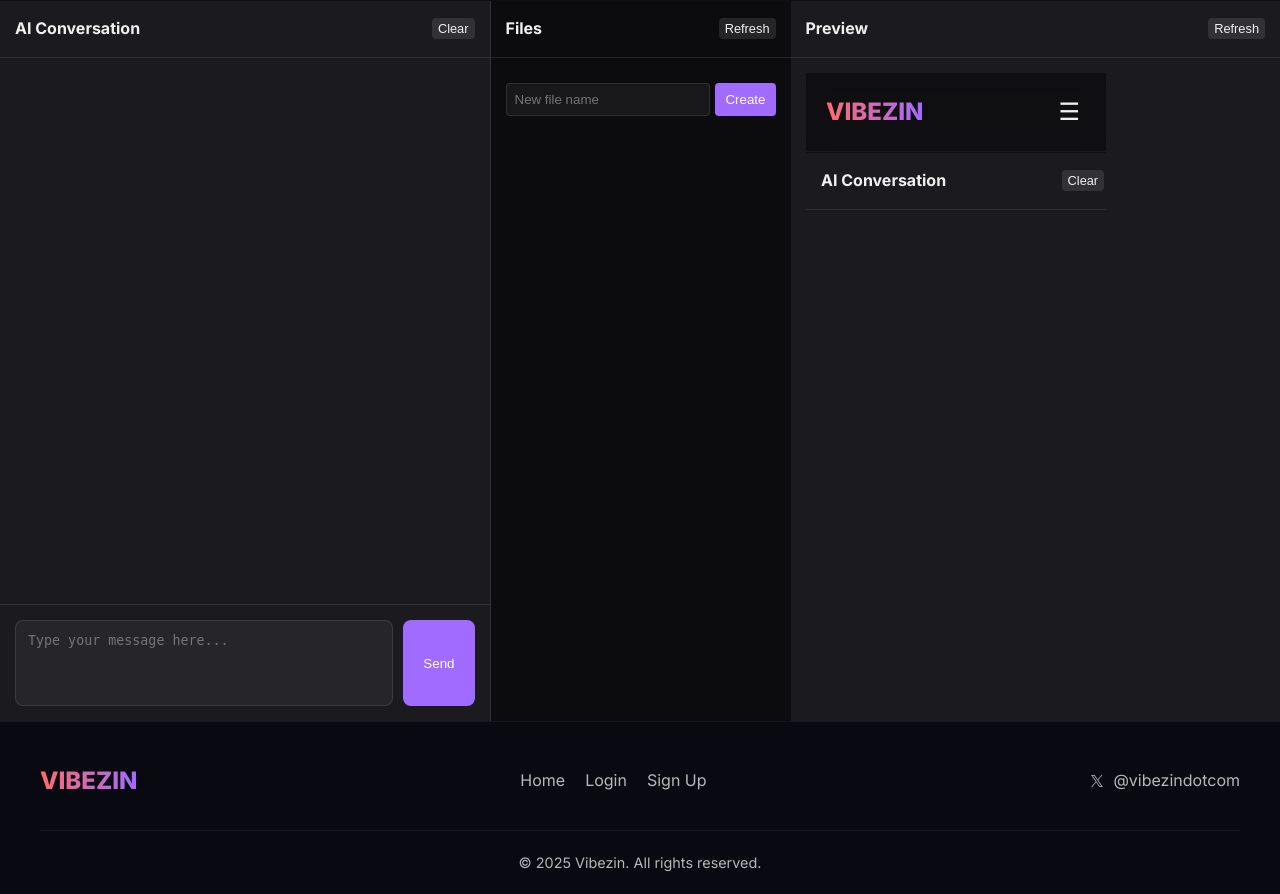
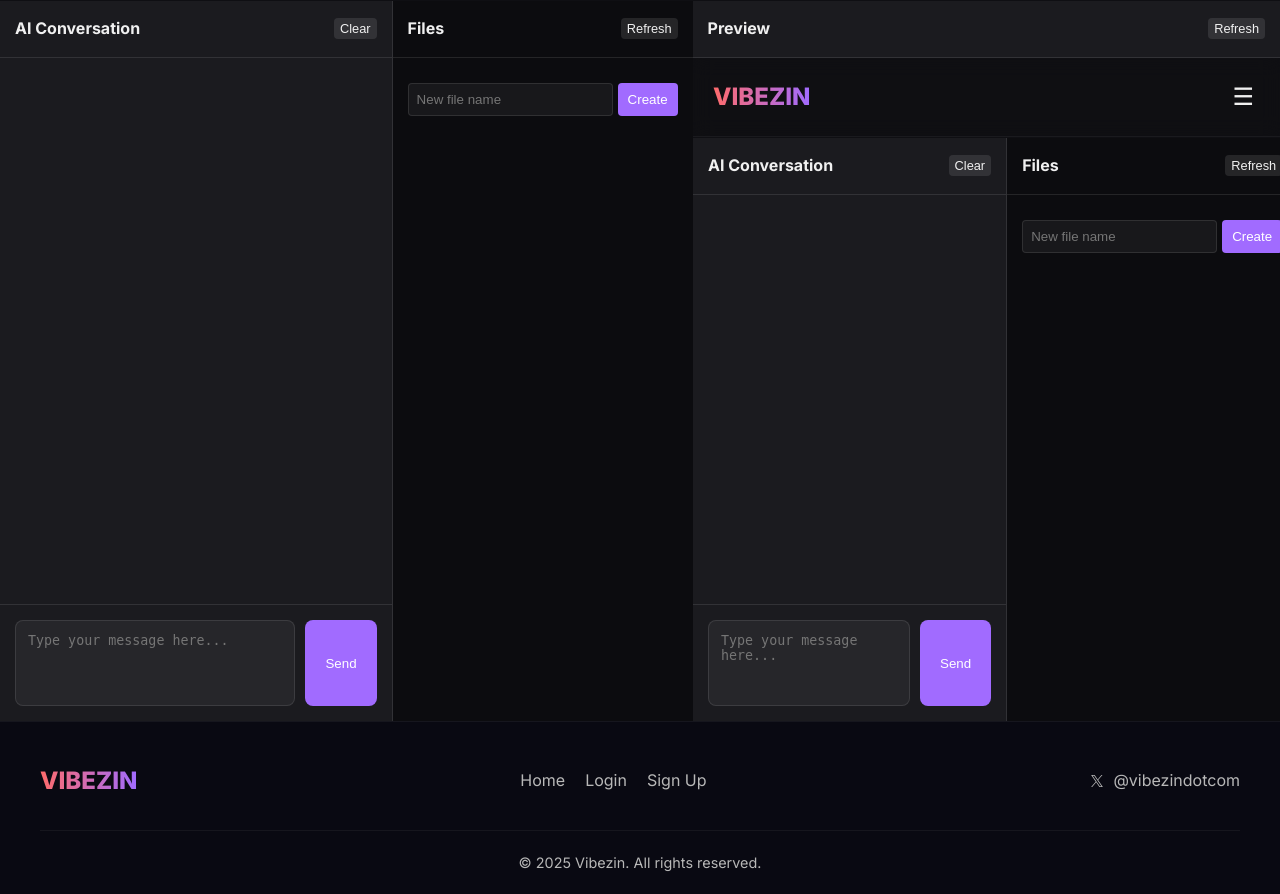
Before and after one commit to vibe-base/vibezin, a Django app: template vibezin/templates/vibezin/vibe_ai_builder.html in a window 1280 px wide. Shown: the part 79-973 px from the top of the page. Run offline with Django 5.2, Linux system fonts and the light colour scheme; the template is opened without the code that fills it, so the values that code supplies are empty.

Commit message:
Ensuring it takes up 100% of the available space in the right panel Giving it more space compared to the other panels Setting minimum dimensions to ensure it's always visible and usable Removing padding that was limiting the iframe's size

```diff
--- a/vibezin/templates/vibezin/vibe_ai_builder.html
+++ b/vibezin/templates/vibezin/vibe_ai_builder.html
@@ -26,10 +26,11 @@
     }
 
     .preview-panel {
-        flex: 1;
+        flex: 1.5; /* Give the preview panel more space */
         display: flex;
         flex-direction: column;
         background: var(--card-bg);
+        min-width: 500px; /* Ensure a minimum width */
     }
 
     .panel-header {
@@ -45,6 +46,13 @@
         flex: 1;
         overflow-y: auto;
         padding: 15px;
+        display: flex;
+        flex-direction: column;
+    }
+
+    /* Special case for preview panel content - no padding */
+    .preview-panel .panel-content {
+        padding: 0;
     }
 
     .panel-footer {
@@ -252,6 +260,10 @@
         flex: 1;
         border: none;
         background: white;
+        width: 100%;
+        height: 100%;
+        min-height: 500px; /* Ensure a minimum height */
+        display: block;
     }
 
     .loading {
```
